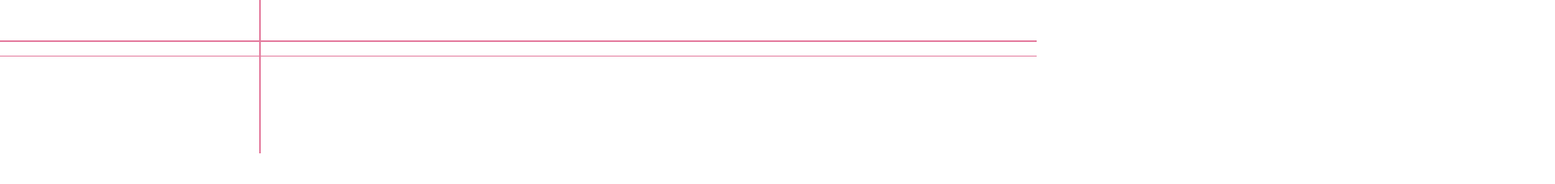
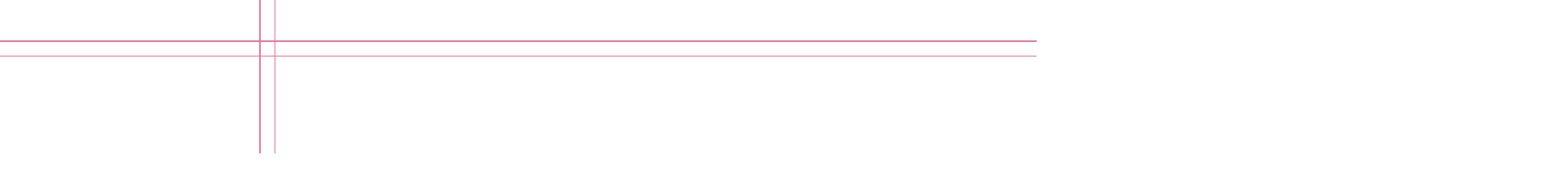
Before and after one commit to AlexandraKomarova/portfolio-next, a Next.js app: page /about in a window 1280 px wide. Shown: the part 610-838 px from the top of the page at 81% size, 1920 px wide, since content can reach past the window. After the commit the page ends 800 px from the top, so only its background shows below. Built offline with nearby package versions, Linux system fonts and the light colour scheme.

Commit message:
fixed the line, added blue square

```diff
--- a/animations-about/aboutAnimations.js
+++ b/animations-about/aboutAnimations.js
@@ -115,7 +115,7 @@ export const verticalLine2Variants = {
     y: -1000
   },
   visible: {
-    opcaity: 1,
+    opacity: 1,
     y: 0,
     transition: {
       delay: 2.2,
--- a/animations-about/landscapeBottomLeftCellAnimations.js
+++ b/animations-about/landscapeBottomLeftCellAnimations.js
@@ -35,3 +35,21 @@ export const emailVariants = {
     }
   }
 }
+
+export const smallBlueSquareVariants = {
+  hidden: {
+    opacity: 0,
+  },
+  visible: {
+    scale: [0.5, 1.1, 1],
+    opacity: 1,
+    transition: {
+      delay: 14.8,
+      duration: 0.5,
+      type: 'spring',
+      mass: 0.4,
+      stiffness: 100,
+      velocity: 2
+    }
+  }
+}
--- a/page-about/landscape-about/landscape-about-components/BottomLeftCell.js
+++ b/page-about/landscape-about/landscape-about-components/BottomLeftCell.js
@@ -4,11 +4,17 @@ import BrushIcon from './BrushIcon'
 
 import styles from '../landscape-about-styles/BottomLeftCell.module.css'
 
-import { textVariants, emailVariants } from '../../../animations-about/landscapeBottomLeftCellAnimations.js'
+import { textVariants, emailVariants, smallBlueSquareVariants } from '../../../animations-about/landscapeBottomLeftCellAnimations.js'
 
 const BottomLeftCell = () => {
   return (
-    <div className={styles.bottomLeftCell}>
+    <div className={styles.bottomLeftCellWrapper}>
+      <motion.div className={styles.smallBlueSquare}
+        variants={smallBlueSquareVariants}
+        initial="hidden"
+        animate="visible">
+      </motion.div>
+      <div className={styles.bottomLeftCell}>
       <motion.div
         variants={textVariants}
         initial="hidden"
@@ -24,6 +30,8 @@ const BottomLeftCell = () => {
         <BrushIcon />
       </div>
     </div>
+    </div>
+
   )
 }
 
--- a/page-about/landscape-about/landscape-about-styles/AboutPage.module.css
+++ b/page-about/landscape-about/landscape-about-styles/AboutPage.module.css
@@ -17,6 +17,7 @@
     color: rgb(8, 8, 209);
     display: grid;
     grid-template: 10vh 2.5vh 70vh 2.5vh 15vh / minmax(320px, 25vw) 2.5vh 1fr;
+    overflow: hidden;;
   }
 
   .horizontalLine1 {
--- a/page-about/landscape-about/landscape-about-styles/BottomLeftCell.module.css
+++ b/page-about/landscape-about/landscape-about-styles/BottomLeftCell.module.css
@@ -1,5 +1,11 @@
+.bottomLeftCellWrapper {
+  grid-area: 5/1/-1/2;
+  display: grid;
+  grid-template: 1fr / 1fr;
+}
+
 .bottomLeftCell {
-  grid-area: 5/1/-1/2;
+  grid-area: 1/1/-1/-1;
   width: 70%;
   place-self: center;;
   display: grid;
@@ -7,6 +13,14 @@
   grid-row-gap: 10px;
   display: grid;
   grid-template: min-content min-content / min-content;
+}
+
+.smallBlueSquare {
+  grid-area: 1/1/-1/1;
+  width: 2.3vh;
+  height: 2.3vh;
+  background-color: rgb(8, 8, 209);
+  align-self: end;
 }
 
 .emailGroup {
```
